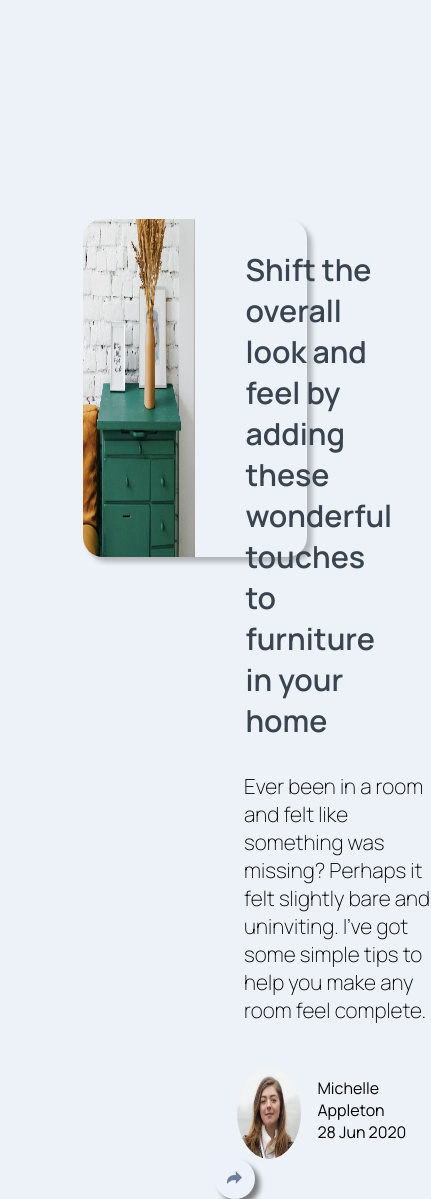
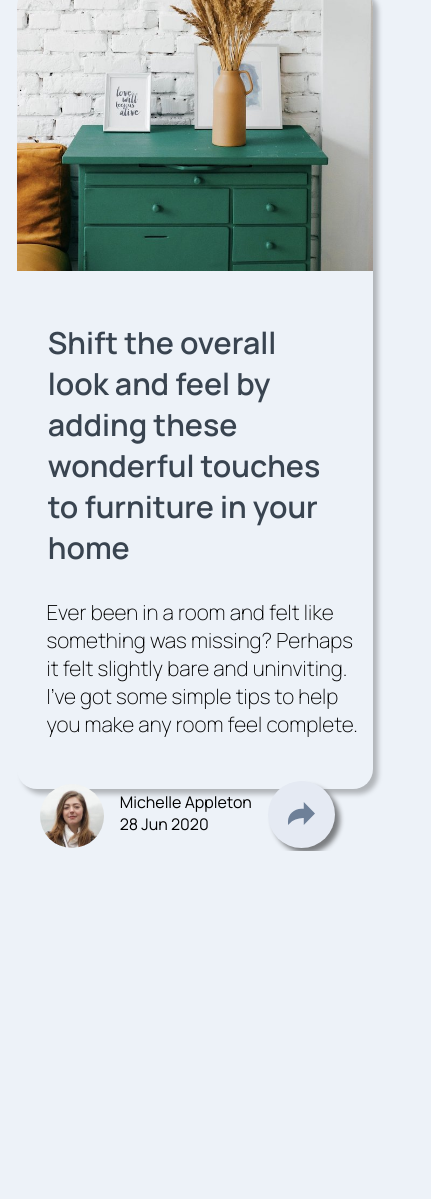
Before and after one commit to VADER900000/article-preview-component-master, a plain HTML site: page index.html in a window 390 px wide. Shown: the whole page, 431 px wide, since content can reach past the window. After the commit the page ends 851 px from the top, so only its background shows below. Drawn offline with Linux system fonts and the light colour scheme.

Commit message:
tried optimizing the button

```diff
--- a/index.html
+++ b/index.html
@@ -34,8 +34,8 @@
               <div>Michelle Appleton</div>
               <div>28 Jun 2020</div>
             </div>
+            <button class="Sharebtn"> <img src="images/icon-share.svg" class="shareIcon"> </button>
           </div>
-          <button class="Sharebtn"> <img src="images/icon-share.svg"> </button>
         </div>
       </div>
     </main>
--- a/style/stylesheet.css
+++ b/style/stylesheet.css
@@ -11,7 +11,7 @@ body{
 }
 .boxContainer{
   width: 60%;
-  height: 40vh;
+  height: 45vh;
   display: flex;
   border-radius:20px;
   box-shadow: 5px 5px 5px rgba(0, 0, 0, 0.253);
@@ -38,12 +38,16 @@ body{
 .avatarImg{
   border-radius: 100%;
   width: 4em;
+  height: 4em;
   margin-left: 1.4em;
   margin-top: 1.4em;
+  align-self: center;
+  justify-self: center;
 }
 .imgContainer{
   display: flex;
   flex-direction: row;
+  width: 100%;
 }
 .TextinImgContainer{
   align-self: center;
@@ -52,9 +56,32 @@ body{
 }
 .Sharebtn{
   border-radius: 100%;
-  background-color: #edf1f9;
+  background-color: #e5eaf3;
   border: none;
-  width: 3em;
-  height: 3em;
+  width: 5em;
+  height: 5em;
   box-shadow: 5px 5px 5px rgba(0, 0, 0, 0.486);
+  justify-self: flex-end;
+  align-self: center;
+  padding: 5px;
+  margin-top: 1.5em;
 }
+.text{
+  position: relative;
+  width: 100%;
+}
+.shareIcon{
+  width: 2em;
+}
+@media only screen and (max-width: 600px) {
+  .boxContainer{
+   flex-direction: column;
+   height: 95vh;
+   width: 95%;
+  }
+  .Drawers{
+    width: 100%;
+    padding: 0;
+    padding-bottom: 20px;
+  }
+}
```
